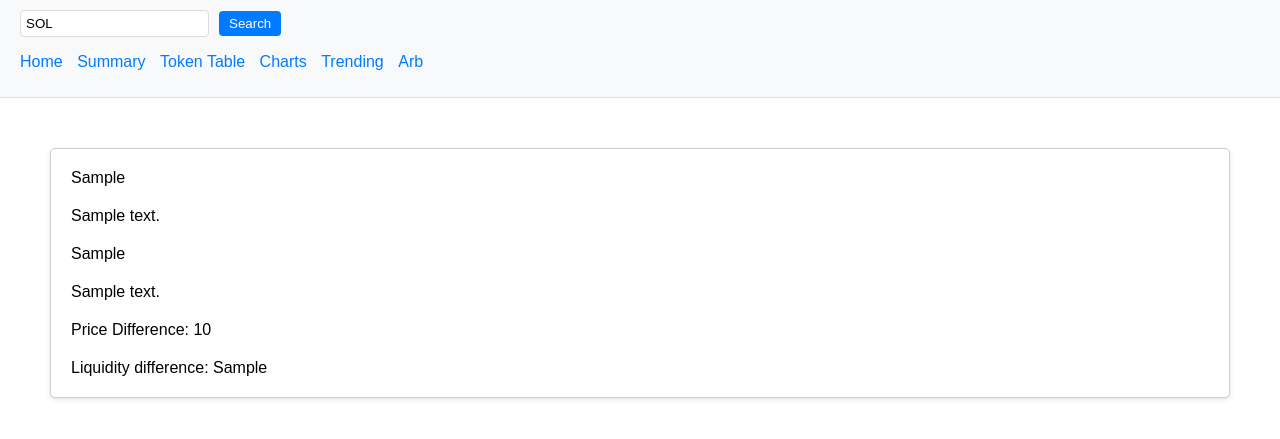
After one commit to howe-s/Arbscreener, a Flask app: template templates/arb.html in a window 1280 px wide. The commit adds this page. Shown: the top 439 px of the page. Run offline with Flask 3, Linux system fonts and the light colour scheme; the template is opened without the code that fills it: most values are stand-ins (such as "Sample title", 1, 10 or a date in 2020).

Commit message:
arb sort and html page added

```diff
--- a/main.py
+++ b/main.py
@@ -153,7 +153,8 @@ def index():
     for TokenPair in search:
         # print(TokenPair)
         token_pairs.append({
-            'pair': TokenPair.pair_address,
+            'pair': TokenPair.base_token.name + '/' + TokenPair.quote_token.name,
+            'pool_address': TokenPair.pair_address,
             'price_usd': TokenPair.price_usd,
             'liquidity_usd': TokenPair.liquidity.usd
         })
@@ -173,14 +174,63 @@ def index():
 
                 arbitrage_opportunities.append({
                     'pair1': pair1['pair'],
+                    'pool_pair1_address': pair1['pool_address'],
                     'pair2': pair2['pair'],
-                    'price_diff': pair2['price_usd'] - pair1['price_usd'],
-                    'liquidity_diff': pair1['liquidity_usd'] - pair2['liquidity_usd']
+                    'pool_pair2_address': pair2['pool_address'],
+                    'price_diff': f"${pair2['price_usd'] - pair1['price_usd']:,.8f}",
+                    'liquidity_diff': f"${pair1['liquidity_usd'] - pair2['liquidity_usd']:,.2f}",
                 })
     print(arbitrage_opportunities)
 
     # Pass the data to the template
     return render_template('index.html', search=search, user_input=searchTicker, arbitrage_opportunities=arbitrage_opportunities)
+
+@app.route('/arb', methods=['GET', 'POST'])
+def arb():
+    # Get the user input for ticker and perform the search
+    searchTicker = request.args.get('user_input', 'SOL').lower()
+    search = client.search_pairs(searchTicker)
+
+    # Extract data for processing
+    token_pairs = []
+    for TokenPair in search:
+        # print(TokenPair)
+        token_pairs.append({
+            'pair': TokenPair.base_token.name + '/' + TokenPair.quote_token.name,
+            'pool_address': TokenPair.pair_address,
+            'price_usd': TokenPair.price_usd,
+            'liquidity_usd': TokenPair.liquidity.usd
+        })
+
+    # Initialize a list to store arbitrage opportunities
+    arbitrage_opportunities = []
+
+    # Compare each TokenPair with others to find arbitrage opportunities
+    for i, pair1 in enumerate(token_pairs):
+        for pair2 in token_pairs[i + 1:]:
+
+            # Arbitrage opportunity condition
+            if (pair1['price_usd'] < pair2['price_usd'] and
+                pair1['liquidity_usd'] > pair2['liquidity_usd']):
+
+                arbitrage_opportunities.append({
+                    'pair1': pair1['pair'],
+                    'pool_pair1_address': pair1['pool_address'],
+                    'pair2': pair2['pair'],
+                    'pool_pair2_address': pair2['pool_address'],
+                    'price_diff': f"${pair2['price_usd'] - pair1['price_usd']:,.8f}",
+                    'liquidity_diff': f"${pair1['liquidity_usd'] - pair2['liquidity_usd']:,.2f}",
+                })
+
+                #sort big -> small
+                sorted_opportunities = sorted(arbitrage_opportunities, key=lambda x: x['price_diff'], reverse=True)
+
+    print(arbitrage_opportunities)
+
+
+    # Pass the data to the template
+    return render_template('arb.html', search=search, user_input=searchTicker, arbitrage_opportunities=sorted_opportunities)
+
 
 
 @app.route('/trending', methods=['GET', 'POST'])
--- /dev/null
+++ b/templates/arb.html
@@ -0,0 +1,49 @@
+{% extends "base.html" %}
+
+{% block title %}Summary - Dexscreener{% endblock %}
+
+{% block content %}
+<div class="card-container">
+    {% for opportunity in arbitrage_opportunities %}
+    <div class="card">
+        <div class="card-content">
+            <p class="card-text">{{opportunity.pair1}}</p>
+            <p class="card-text">{{opportunity.pool_pair1_address}}</p>
+            <p class="card-text">{{opportunity.pair2}}</p>
+            <p class="card-text">{{opportunity.pool_pair2_address}}</p>
+            <p class="card-text">Price Difference: {{opportunity.price_diff}}</p>
+            <p class="card-text">Liquidity difference: {{opportunity.liquidity_diff}}</p>
+        </div>
+    </div>
+    {% endfor %}
+</div>
+<style>
+.card-container {
+    display: flex;
+    flex-wrap: wrap; /* Allows cards to wrap to the next line if needed */
+    gap: 10px; /* Adds space between cards */
+    padding: 10px; /* Adds padding around the card container */
+    box-sizing: border-box; /* Includes padding in width calculations */
+}
+
+.card {
+    flex: 1 1 300px; /* Allows cards to be responsive, adjusting their size */
+    max-width: 100%; /* Ensures the card doesn't exceed container width */
+    border: 1px solid #ccc; /* Optional border for card */
+    border-radius: 5px; /* Optional rounded corners for card */
+    padding: 10px; /* Padding inside the card */
+    box-sizing: border-box; /* Includes padding in width calculations */
+    background-color: #fff; /* Optional background color for card */
+}
+
+.card-content {
+    word-wrap: break-word; /* Breaks long words if needed */
+}
+
+.card-content p {
+    margin: 0; /* Removes default margins */
+    padding: 10px; /* Removes default padding */
+    overflow-wrap: break-word; /* Breaks long words to prevent overflow */
+}
+</style>
+{% endblock %}
--- a/templates/base.html
+++ b/templates/base.html
@@ -19,6 +19,7 @@
             <li><a href="{{ url_for('token_summary', user_input=request.args.get('user_input', 'SOL')) }}">Token Table</a></li>
             <li><a href="{{ url_for('charts', user_input=request.args.get('user_input', 'SOL')) }}">Charts</a></li>
             <li><a href="{{ url_for('trending') }}">Trending</a></li>
+            <li><a href="{{ url_for('arb') }}">Arb</a></li>
 
         </ul>
     </nav>
```
Also changed, not shown: static/transaction_chart.png.
